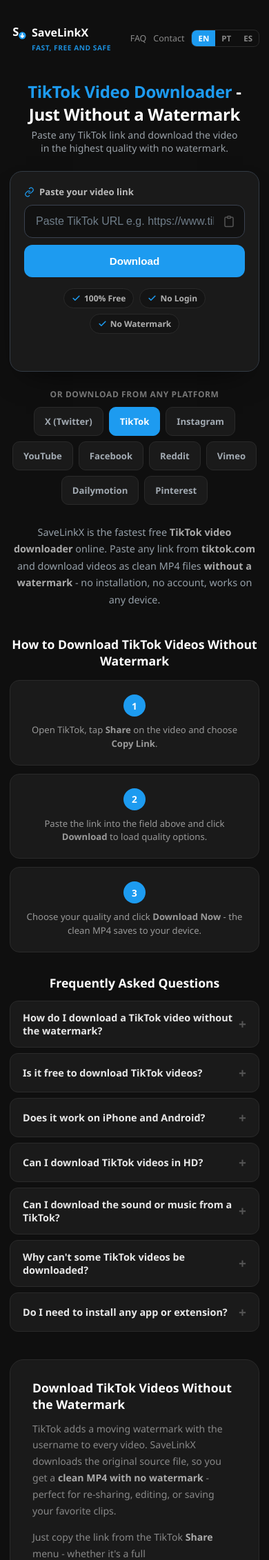
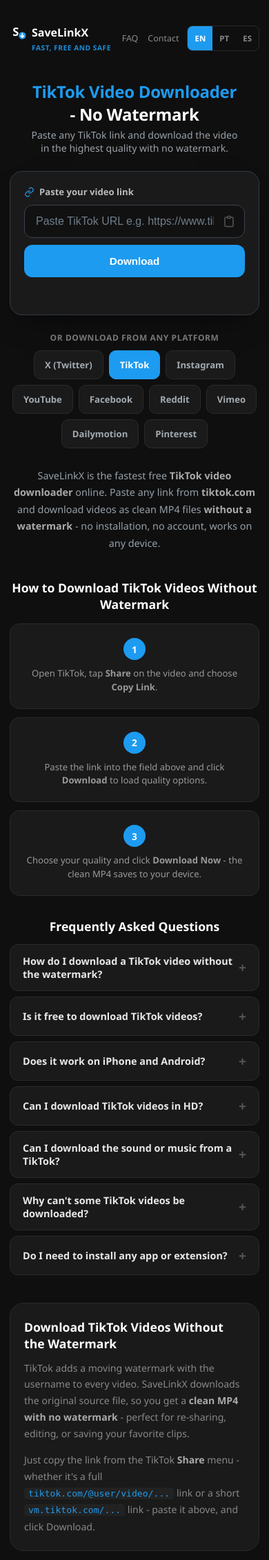
Before and after one commit to lars-rib/savelinkx, a Flask app: page /tiktok/ in a window 390 px wide. Shown: the top 2262 px of the page at 69% size. Run offline with Flask 3, Linux system fonts and the light colour scheme; some libraries are stand-ins or nearby versions.

Commit message:
Remove trust badges, fix mobile nav tap targets and SEO padding
- Drop the 100% Free / No Login / No Watermark badge row from the
  download box (plus its now-unused CSS).
- TikTok EN H1: "Just Without a Watermark" -> "No Watermark".
- Tagline gets white-space:nowrap and hides below 361px, where the
  brand block was colliding with the FAQ/Contact links (gap hit 0px).
- Nav links and language switch go from ~17px to ~40px tall, matching
  the tap-target standard already used on the platform pills.
- SEO section drops to 20px side padding on mobile, recovering ~24px
  of text width.

Co-Authored-By: Claude Opus 5 <noreply@anthropic.com>

```diff
--- a/templates/base.html
+++ b/templates/base.html
@@ -84,7 +84,7 @@
     .topnav-brand { text-decoration: none; display: flex; flex-direction: column; align-items: flex-start; gap: 3px; }
     .topnav-brand-row { font-size: 1rem; font-weight: 800; color: #fff; display: flex; align-items: center; gap: 7px; line-height: 1; }
     .topnav-brand-row svg { width: 25px; height: 25px; fill: var(--accent); flex-shrink: 0; }
-    .topnav-tagline { font-size: 0.64rem; font-weight: 600; color: var(--accent); letter-spacing: 0.05em; text-transform: uppercase; margin-left: 32px; opacity: 0.9; }
+    .topnav-tagline { font-size: 0.64rem; font-weight: 600; color: var(--accent); letter-spacing: 0.05em; text-transform: uppercase; margin-left: 32px; opacity: 0.9; white-space: nowrap; }
     .topnav-right { display: flex; align-items: center; gap: 16px; }
     .topnav-right > a { color: #8a8a8a; text-decoration: none; font-size: 0.82rem; transition: color 0.2s; white-space: nowrap; }
     .topnav-right > a:hover { color: var(--accent); }
@@ -127,9 +127,6 @@
     .playlist-entry-info { font-size: 0.72rem; color: #777; margin-top: 3px; display: flex; gap: 12px; }
     .playlist-dl-btn { background: var(--accent); color: #fff; border-radius: 8px; padding: 8px 16px; font-size: 0.78rem; font-weight: 700; flex-shrink: 0; }
     .playlist-dl-btn:hover:not(:disabled) { background: var(--accent-hover); }
-    .trust-row { display: flex; flex-wrap: wrap; justify-content: center; gap: 8px; margin-top: 16px; }
-    .trust-badge { display: inline-flex; align-items: center; gap: 5px; font-size: 0.75rem; color: #b0b0b0; background: #141414; border: 1px solid #2a2a2a; border-radius: 20px; padding: 5px 11px; font-weight: 600; }
-    .trust-badge svg { width: 13px; height: 13px; stroke: var(--accent); flex-shrink: 0; }
     .platform-strip { width: 100%; max-width: 620px; margin-top: 32px; text-align: center; }
     .platform-strip .ps-label { font-size: 0.72rem; color: #999; text-transform: uppercase; letter-spacing: 0.06em; margin-bottom: 12px; font-weight: 600; }
     .platform-chips { display: flex; flex-wrap: wrap; justify-content: center; gap: 8px; }
@@ -148,8 +145,14 @@
       .steps { grid-template-columns: 1fr; }
       .thumb-wrap img { width: 90px; }
       .topnav-right { gap: 10px; }
-      .topnav-right > a { font-size: 0.78rem; }
+      /* Vertical padding lifts these from ~17px tall to a ~40px tap target,
+         matching the standard already applied to the platform pills below. */
+      .topnav-right > a { font-size: 0.78rem; padding: 11px 2px; }
+      .lang-switch a { padding: 10px 10px; }
       .card { padding: 20px; }
+      /* Match the card's mobile padding — 32px sides left the text column
+         only ~282px wide and forced awkward wrapping. */
+      .seo-section > div { padding: 22px 20px; }
       /* Stack the paste box and Download button — side-by-side cramps on phones */
       .input-row { flex-direction: column; gap: 10px; }
       #fetchBtn { width: 100%; justify-content: center; padding: 15px; font-size: 0.95rem; }
@@ -165,6 +168,13 @@
         transform: scale(0.68) !important;
         transform-origin: bottom right !important;
       }
+    }
+
+    /* On the narrowest phones the brand block and the FAQ/Contact/language
+       links run into each other, so the tagline steps aside. It still shows
+       from ~361px up, which covers every mainstream handset. */
+    @media (max-width: 360px) {
+      .topnav-tagline { display: none; }
     }
 
     /* "Related downloaders" cross-link strip, used by long-tail landing pages
@@ -222,12 +232,6 @@
         <div class="spinner" id="fetchSpinner"></div>
         <span id="fetchLabel">{% block fetch_label %}Download{% endblock %}</span>
       </button>
-    </div>
-
-    <div class="trust-row">
-      {% set _l = self.lang()[:2] %}
-      {% set _trust = {'en': ['100% Free', 'No Login', 'No Watermark'], 'pt': ['100% Grátis', 'Sem Login', 'Sem Marca'], 'es': ['100% Gratis', 'Sin Registro', 'Sin Marca']} %}
-      {% for _b in _trust.get(_l, _trust['en']) %}<span class="trust-badge"><svg viewBox="0 0 24 24" fill="none" stroke-width="3" stroke-linecap="round" stroke-linejoin="round"><path d="M20 6 9 17l-5-5"/></svg>{{ _b }}</span>{% endfor %}
     </div>
 
     <div id="status"><div id="statusSpinner"></div><span id="statusText"></span><button id="retryBtn" onclick="fetchInfo()" style="display:none;background:var(--accent);color:#fff;border:none;border-radius:8px;padding:6px 16px;font-size:0.8rem;font-weight:700;cursor:pointer;">Try Again</button><label id="cookieLabel" style="display:none;cursor:pointer;margin-left:8px;font-size:0.78rem;color:var(--accent);border:1px dashed #555;border-radius:8px;padding:6px 12px;">Drop cookies.txt <input type="file" id="cookieFile" accept=".txt" style="display:none;" /></label></div>
--- a/templates/index_tiktok.html
+++ b/templates/index_tiktok.html
@@ -93,7 +93,7 @@
       <li><a href="/faq">FAQ</a></li>
 {% endblock %}
 
-{% block h1 %}<span>TikTok Video Downloader</span> - Just Without a Watermark{% endblock %}
+{% block h1 %}<span>TikTok Video Downloader</span> - No Watermark{% endblock %}
 {% block subtitle %}Paste any TikTok link and download the video in the highest quality with no watermark.{% endblock %}
 
 {% block toolswitch %}
```
